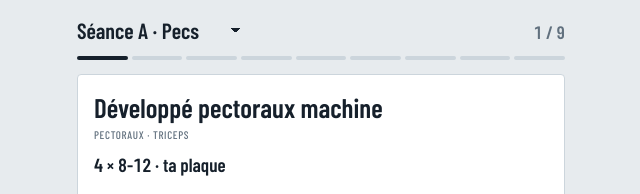
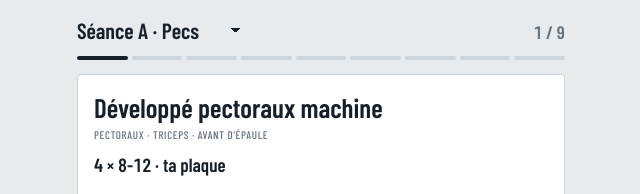
Before and after one commit to Sevenwyn/carnet_muscu, a plain HTML site: page index.html in a window 1280 px wide. Shown: the top 194 px of the page, 319-959 px from the left. Drawn offline with nearby package versions, Linux system fonts and the light colour scheme.

Commit message:
Le carnet suit le programme reel : PROG genere depuis programme.html

```diff
--- a/index.html
+++ b/index.html
@@ -225,36 +225,52 @@ textarea{width:100%; min-height:80px; margin-top:10px; font-family:ui-monospace,
 /* ============ PROGRAMME ============ */
 var PROG = {
  A:{court:"Pecs", jour:1, exos:[
-  {nom:"Développé pectoraux machine", mus:"Pectoraux · triceps", series:"4 × 8-12", charge:"ta plaque"},
-  {nom:"Écarté poulie basse, un bras", mus:"Pectoraux, faisceau haut", series:"3 × 12-15", charge:"pl. 1-2 · par bras"},
-  {nom:"Développé machine, siège haut", mus:"Pectoraux, faisceau bas", series:"3 × 10-12", charge:"ta plaque −1"},
-  {nom:"Pompes mains sur le banc", mus:"Pectoraux · triceps", series:"3 × max", charge:"poids du corps"},
-  {nom:"Élévations latérales, un bras", mus:"Deltoïde latéral", series:"4 × 12-15", charge:"pl. 1 · par bras"},
+  {nom:"Développé pectoraux machine", mus:"Pectoraux · triceps · avant d'épaule", series:"4 × 8-12", charge:"ta plaque"},
+  {nom:"Écarté poulie basse, un bras, bas vers haut", mus:"Pectoraux, faisceau haut · avant d'épaule", series:"3 × 12-15", charge:"pl. 1-2 · par bras"},
+  {nom:"Développé machine, siège haut", mus:"Pectoraux, faisceau bas · triceps", series:"3 × 10-12", charge:"ta plaque −1"},
+  {nom:"Pompes mains sur le banc", mus:"Pectoraux · triceps · gainage", series:"3 × max", charge:"poids du corps"},
+  {nom:"Élévations latérales poulie basse, un bras", mus:"Deltoïde latéral — le côté de l'épaule", series:"4 × 12-15", charge:"pl. 1 · par bras"},
   {nom:"Superset — Triceps poulie haute", mus:"Triceps", series:"4 × 12-15", charge:"pl. 3-5"},
-  {nom:"Superset — Extension triceps", mus:"Triceps, longue portion", series:"4 × 12-15", charge:"pl. 3-5"},
-  {nom:"Rotation externe épaule", mus:"Coiffe des rotateurs", series:"2 × 20", charge:"pl. 1"},
+  {nom:"Superset — Extension triceps corde, poulie basse au-dessus de la tête", mus:"Triceps, longue portion", series:"4 × 12-15", charge:"pl. 3-5"},
+  {nom:"Rotation externe épaule, léger", mus:"Coiffe des rotateurs", series:"2 × 20", charge:"pl. 1"},
   {nom:"Planche + planche latérale", mus:"Gainage · obliques", series:"2 × 45 s", charge:"30 s / côté"}
  ]},
  B:{court:"Dos", jour:4, exos:[
   {nom:"Tirage vertical, prise large", mus:"Grand dorsal · biceps", series:"4 × 8-12", charge:"pl. 4-6"},
-  {nom:"Tirage horizontal poulie basse", mus:"Milieu du dos", series:"4 × 10-12", charge:"pl. 7-9"},
-  {nom:"Pull-over poulie haute", mus:"Grand dorsal", series:"3 × 12-15", charge:"pl. 2-3"},
-  {nom:"Curl poulie basse, barre droite", mus:"Biceps", series:"5 × 10-12", charge:"pl. 4-6"},
+  {nom:"Rowing un bras, poulie basse, en fente", mus:"Milieu du dos · grand dorsal", series:"4 × 10-12", charge:"pl. 3-5 · par bras"},
+  {nom:"Pull-over poulie haute, bras tendus", mus:"Grand dorsal — sans les biceps", series:"3 × 12-15", charge:"pl. 2-3"},
+  {nom:"Curl à la poulie basse, barre droite", mus:"Biceps", series:"5 × 10-12", charge:"pl. 4-6"},
   {nom:"Curl marteau haltères", mus:"Biceps · avant-bras", series:"4 × 12-15", charge:"2 × 10 kg"},
-  {nom:"Face pull à la corde", mus:"Arrière d'épaule · coiffe", series:"3 × 15-20", charge:"pl. 2-3"},
-  {nom:"Rotation externe, coude au corps", mus:"Coiffe des rotateurs", series:"3 × 15", charge:"pl. 1-2"},
-  {nom:"Flexion et extension de poignet", mus:"Avant-bras", series:"2 × 15-20", charge:"10 kg"},
-  {nom:"Shrugs à la poulie basse", mus:"Trapèzes · prise", series:"3 × 15", charge:"pl. 6-8"}
+  {nom:"Face pull à la corde", mus:"Arrière d'épaule · trapèze moyen · coiffe", series:"3 × 15-20", charge:"pl. 2-3"},
+  {nom:"Rotation externe épaule, coude au corps", mus:"Coiffe des rotateurs", series:"3 × 15", charge:"pl. 1-2"},
+  {nom:"Shrugs à la poulie basse", mus:"Trapèzes · prise", series:"3 × 15", charge:"pl. 6-8"},
+  {nom:"Flexion et extension de poignet", mus:"Avant-bras", series:"2 × 15-20", charge:"10 kg"}
  ]},
  C:{court:"Jambes", jour:6, exos:[
-  {nom:"Fentes bulgares", mus:"Quadriceps · fessiers", series:"4 × 8-10", charge:"2 × 10 kg · par côté"},
-  {nom:"Montées sur le banc, explosives", mus:"Quadriceps · puissance", series:"3 × 6", charge:"2 × 10 kg · par côté"},
-  {nom:"Leg extension", mus:"Quadriceps", series:"4 × 12-15", charge:"pl. 8-10"},
-  {nom:"Leg curl debout, sangle", mus:"Ischio-jambiers", series:"4 × 12-15", charge:"pl. 3-5 · par jambe"},
+  {nom:"Fentes bulgares, pied arrière sur le banc", mus:"Quadriceps · fessiers", series:"4 × 8-10", charge:"2 × 10 kg"},
+  {nom:"Montées sur le banc, explosives", mus:"Quadriceps · fessiers · puissance", series:"3 × 6", charge:"2 × 10 kg"},
+  {nom:"Leg extension, poste leg developer", mus:"Quadriceps — l'avant de la cuisse", series:"4 × 12-15", charge:"pl. 8-10"},
+  {nom:"Leg curl debout, poulie basse et sangle de cheville", mus:"Ischio-jambiers — l'arrière de la cuisse", series:"4 × 12-15", charge:"pl. 3-5 · par jambe"},
   {nom:"Mollets debout, sur une marche", mus:"Mollets", series:"3 × 20", charge:"2 × 10 kg"},
-  {nom:"Fente latérale, un haltère", mus:"Adducteurs · quadriceps", series:"3 × 10", charge:"10 kg · par côté"},
-  {nom:"Crunch à la poulie haute", mus:"Grands droits", series:"3 × 12-15", charge:"pl. 4-6"}
+  {nom:"Fente latérale, un haltère contre la poitrine", mus:"Adducteurs — l'intérieur de la cuisse · quadriceps", series:"3 × 10", charge:"10 kg · par côté"},
+  {nom:"Crunch à la poulie haute, à genoux", mus:"Grands droits — la sangle abdominale", series:"3 × 12-15", charge:"pl. 4-6"}
  ]}
+};
+
+/* Anciens noms d'exercice -> noms actuels, pour ne pas perdre l'historique. */
+var RENOMMAGES = {
+ "Écarté poulie basse, un bras": "Écarté poulie basse, un bras, bas vers haut",
+ "Élévations latérales, un bras": "Élévations latérales poulie basse, un bras",
+ "Superset — Extension triceps": "Superset — Extension triceps corde, poulie basse au-dessus de la tête",
+ "Curl poulie basse, barre droite": "Curl à la poulie basse, barre droite",
+ "Rotation externe, coude au corps": "Rotation externe épaule, coude au corps",
+ "Fentes bulgares": "Fentes bulgares, pied arrière sur le banc",
+ "Montées sur le banc, explosives": "Montées sur le banc, explosives",
+ "Leg extension": "Leg extension, poste leg developer",
+ "Leg curl debout, sangle": "Leg curl debout, poulie basse et sangle de cheville",
+ "Fente latérale, un haltère": "Fente latérale, un haltère contre la poitrine",
+ "Crunch à la poulie haute": "Crunch à la poulie haute, à genoux",
+ "Pull-over poulie haute": "Pull-over poulie haute, bras tendus"
 };
 
 /* ============ LECTURE DES CONSIGNES ============ */
@@ -368,9 +384,13 @@ if (DB.unite !== "kg"){
 }
 function sauver(){ try{ localStorage.setItem(CLE, JSON.stringify(DB)); return true; }catch(e){ return false; } }
 function derniere(nom){
+  var alias = [nom];
+  for (var k in RENOMMAGES) if (RENOMMAGES[k] === nom) alias.push(k);
   for (var i = DB.seances.length-1; i >= 0; i--){
-    var e = DB.seances[i].exos[nom];
-    if (e && e.lignes && e.lignes.length) return {date:DB.seances[i].date, e:e};
+    for (var a = 0; a < alias.length; a++){
+      var e = DB.seances[i].exos[alias[a]];
+      if (e && e.lignes && e.lignes.length) return {date:DB.seances[i].date, e:e};
+    }
   }
   return null;
 }
--- a/sw.js
+++ b/sw.js
@@ -1,5 +1,5 @@
 /* Carnet de charges — cache hors-ligne */
-var CACHE = "carnet-v3";
+var CACHE = "carnet-v4";
 var FICHIERS = ["./", "./index.html", "./manifest.webmanifest",
                 "./icone-192.png", "./icone-512.png"];
 
```
